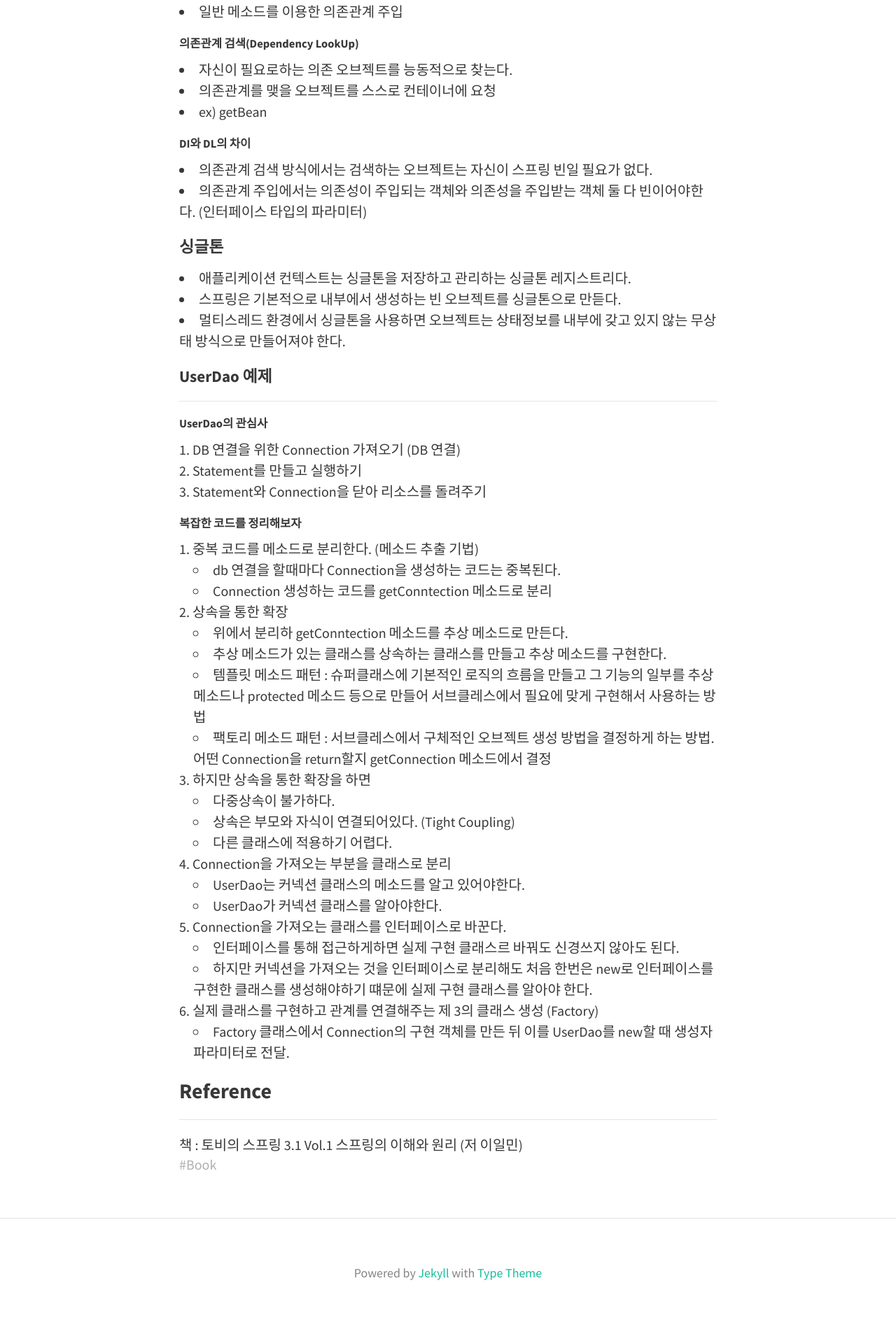
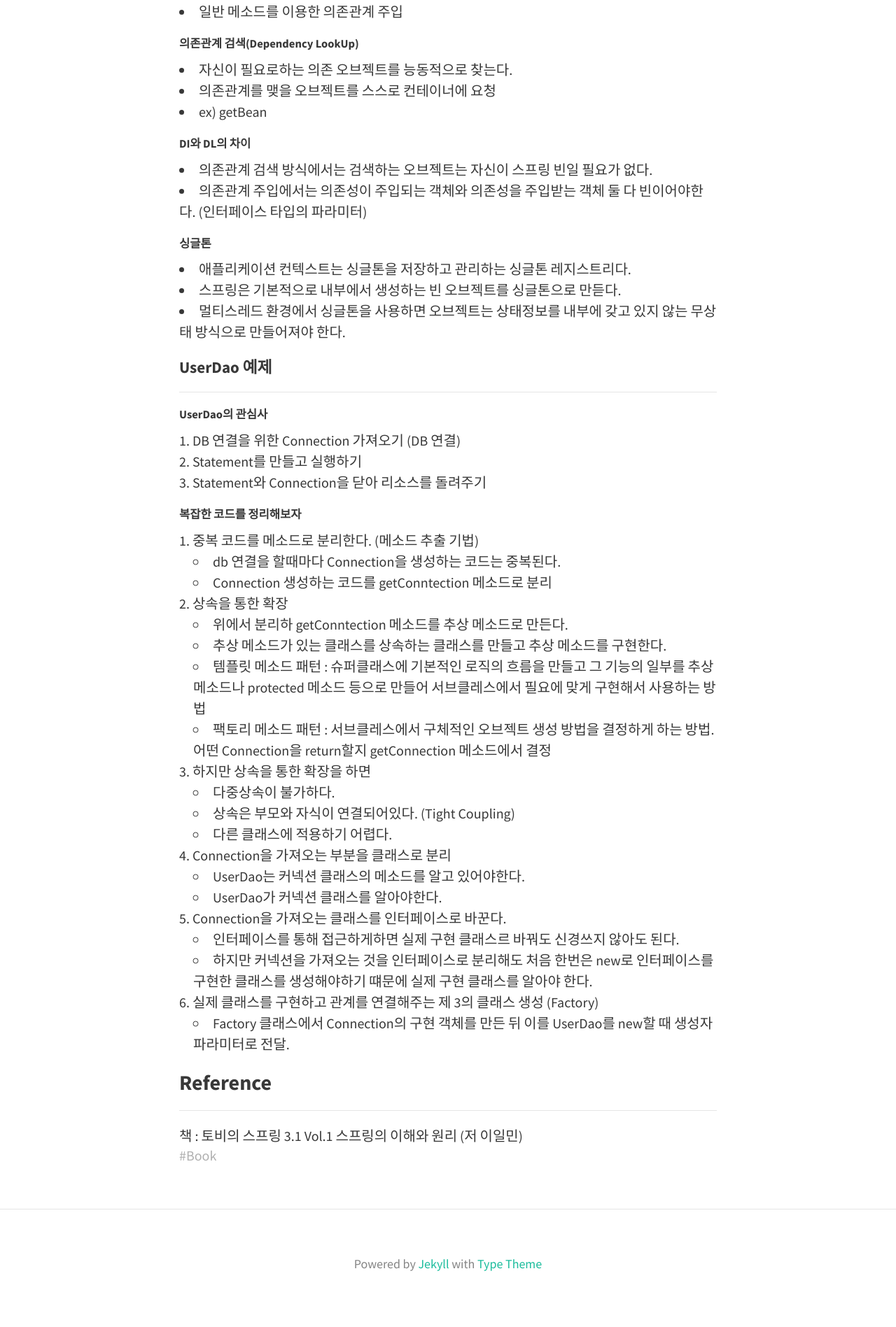
Before and after one commit to jjoylee/jjoylee.github.io, a Jekyll site: the page built from _posts/2021-03-03-tobyCh1.md, in a window 1280 px wide. Shown: the part 1147-3044 px from the top of the page at 70% size. Built offline with Jekyll 4.4.1, drawn with Linux system fonts in a browser that asks for light colours; nearby versions of some CDN libraries.

Commit message:
tag 수정

```diff
--- a/_posts/2021-03-03-tobyCh1.md
+++ b/_posts/2021-03-03-tobyCh1.md
@@ -40,7 +40,7 @@ tags: [Book]
 - 의존관계 검색 방식에서는 검색하는 오브젝트는 자신이 스프링 빈일 필요가 없다.
 - 의존관계 주입에서는 의존성이 주입되는 객체와 의존성을 주입받는 객체 둘 다 빈이어야한다. (인터페이스 타입의 파라미터)
 
-#### 싱글톤
+##### 싱글톤
 - 애플리케이션 컨텍스트는 싱글톤을 저장하고 관리하는 싱글톤 레지스트리다.
 - 스프링은 기본적으로 내부에서 생성하는 빈 오브젝트를 싱글톤으로 만듣다.
 - 멀티스레드 환경에서 싱글톤을 사용하면 오브젝트는 상태정보를 내부에 갖고 있지 않는 무상태 방식으로 만들어져야 한다.
```
